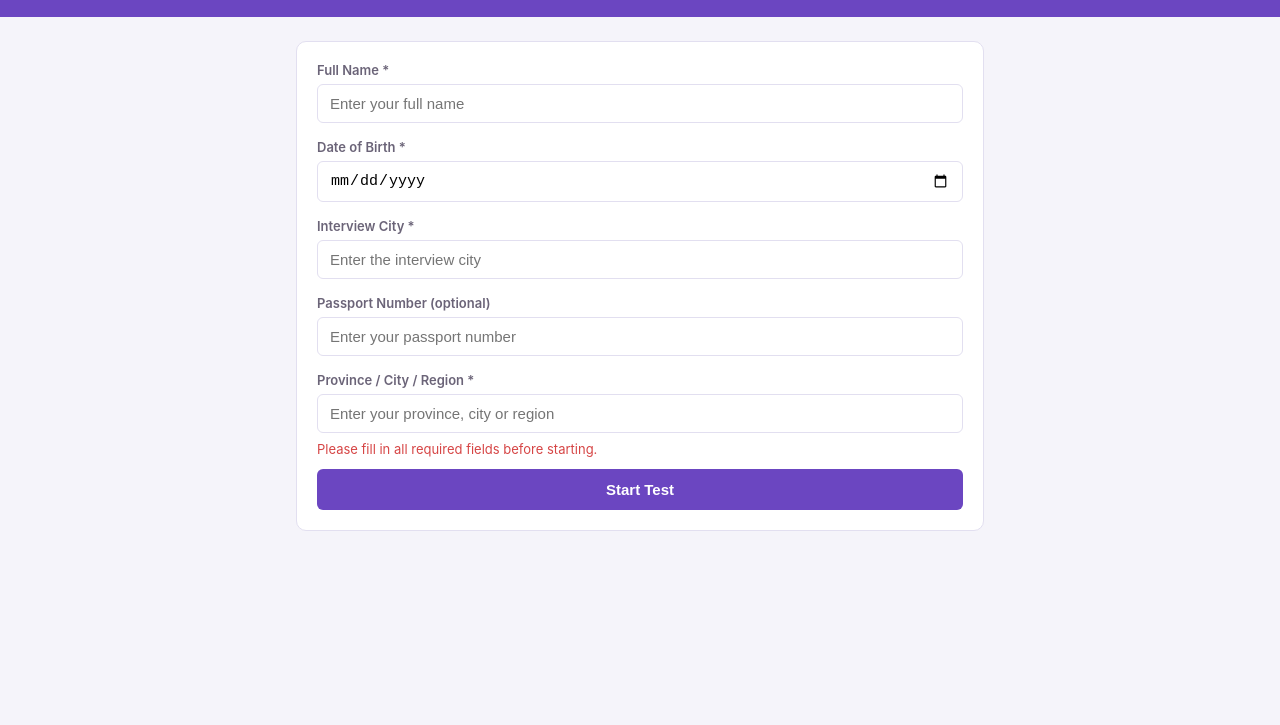
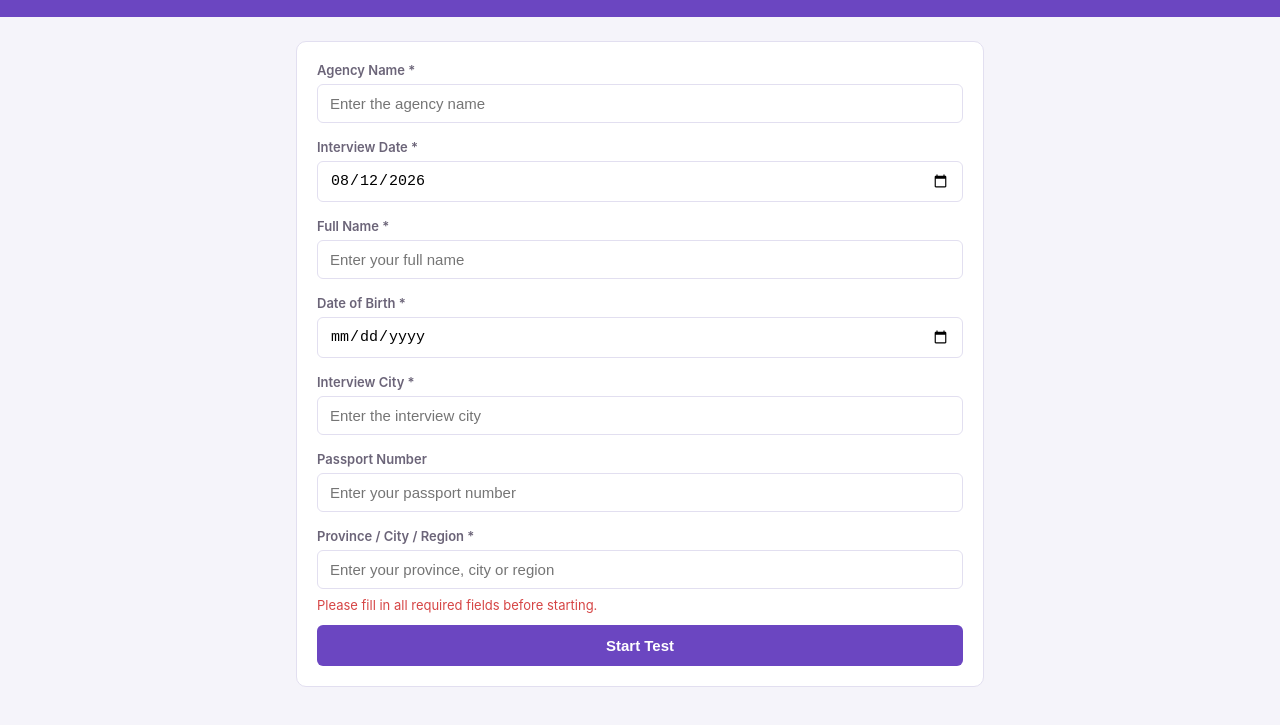
Before and after one commit to kumarkartikey2609/ptm-ksa-aptitude-quiz, a plain HTML site: page index.html in a window 1280 px wide. Both pictures are taken after a click on the button "Start Test". Shown: the part 67-792 px from the top of the page. Drawn offline with Linux system fonts and the light colour scheme.

Commit message:
Update index.html

```diff
--- a/index.html
+++ b/index.html
@@ -183,13 +183,17 @@
 
   <!-- SCREEN 1: Candidate details -->
   <div id="screen-start" class="card">
+    <label for="f-agency">Agency Name *</label>
+    <input type="text" id="f-agency" placeholder="Enter the agency name">
+    <label for="f-idate">Interview Date *</label>
+    <input type="date" id="f-idate">
     <label for="f-name">Full Name *</label>
     <input type="text" id="f-name" placeholder="Enter your full name">
     <label for="f-dob">Date of Birth *</label>
     <input type="date" id="f-dob">
     <label for="f-city">Interview City *</label>
     <input type="text" id="f-city" placeholder="Enter the interview city">
-    <label for="f-passport">Passport Number (optional)</label>
+    <label for="f-passport">Passport Number</label>
     <input type="text" id="f-passport" placeholder="Enter your passport number">
     <label for="f-region">Province / City / Region *</label>
     <input type="text" id="f-region" placeholder="Enter your province, city or region">
@@ -233,9 +237,20 @@
   const show = (id) => el(id).classList.remove("hidden");
   const hide = (id) => el(id).classList.add("hidden");
 
+  // Default Interview Date to today
+  (function setDefaultInterviewDate() {
+    const d = new Date();
+    const yyyy = d.getFullYear();
+    const mm = String(d.getMonth() + 1).padStart(2, "0");
+    const dd = String(d.getDate()).padStart(2, "0");
+    el("f-idate").value = yyyy + "-" + mm + "-" + dd;
+  })();
+
   el("btn-start").addEventListener("click", startTest);
 
   async function startTest() {
+    const agencyName = el("f-agency").value.trim();
+    const interviewDate = el("f-idate").value.trim();
     const name = el("f-name").value.trim();
     const dob = el("f-dob").value.trim();
     const interviewCity = el("f-city").value.trim();
@@ -243,13 +258,13 @@
     const region = el("f-region").value.trim();
     const errEl = el("start-error");
 
-    if (!name || !dob || !interviewCity || !region) {
+    if (!agencyName || !interviewDate || !name || !dob || !interviewCity || !region) {
       errEl.textContent = "Please fill in all required fields before starting.";
       show("start-error");
       return;
     }
     hide("start-error");
-    candidateInfo = { name, dob, interviewCity, passport, region };
+    candidateInfo = { agencyName, interviewDate, name, dob, interviewCity, passport, region };
 
     hide("screen-start");
     show("screen-loading");
@@ -363,6 +378,8 @@
         method: "POST",
         headers: { "content-type": "application/json" },
         body: JSON.stringify({
+          agencyName: candidateInfo.agencyName,
+          interviewDate: candidateInfo.interviewDate,
           name: candidateInfo.name,
           dob: candidateInfo.dob,
           interviewCity: candidateInfo.interviewCity,
```
